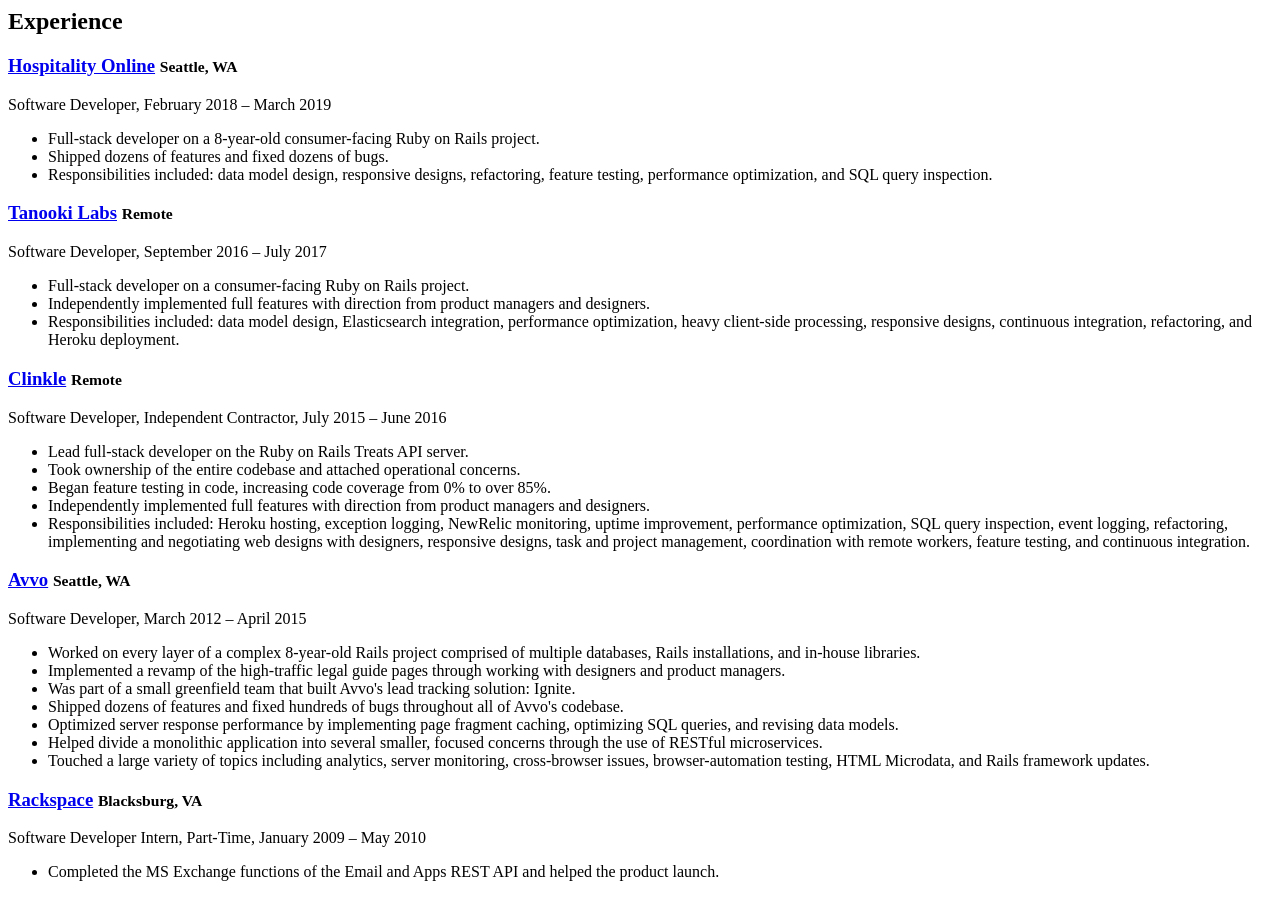
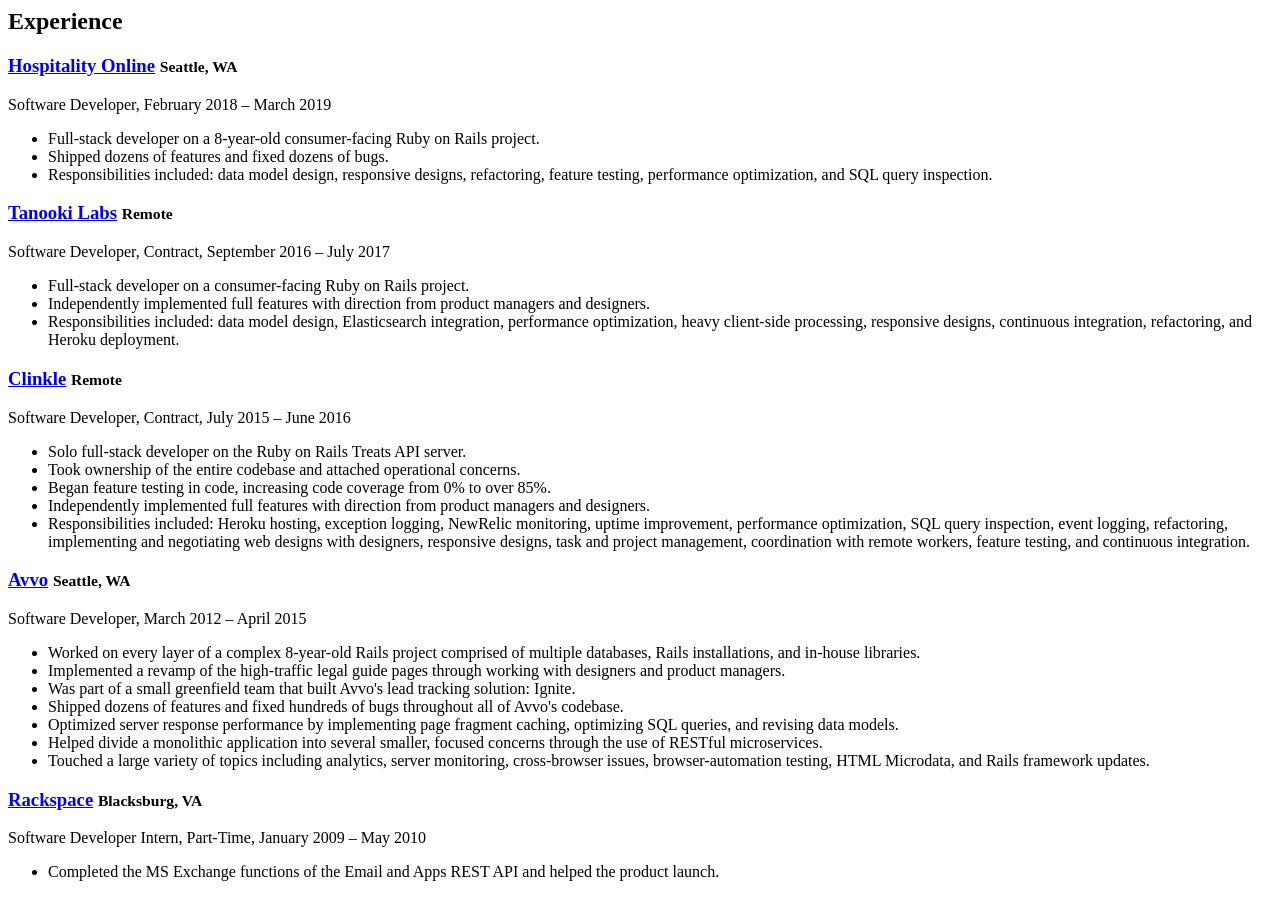
Before and after one commit to kevinlinp/kevinlinp.github.io, an Eleventy site: page src/_includes/resume/experience.pug in a window 1280 px wide. Built offline with nearby package versions, Linux system fonts and the light colour scheme; Eleventy itself is replaced by a stand-in of ours; files that its build step writes are made by us from their sources.

Commit message:
resume experience tweaks

```diff
--- a/src/_includes/resume/experience.pug
+++ b/src/_includes/resume/experience.pug
@@ -18,7 +18,7 @@
     |
     |
     small Remote
-  p Software Developer, September 2016 – July 2017
+  p Software Developer, Contract, September 2016 – July 2017
   ul
     li Full-stack developer on a consumer-facing Ruby on Rails project.
     li Independently implemented full features with direction from product managers and designers.
@@ -30,9 +30,9 @@
     |
     |
     small Remote
-  p Software Developer, Independent Contractor, July 2015 – June 2016
+  p Software Developer, Contract, July 2015 – June 2016
   ul
-    li Lead full-stack developer on the Ruby on Rails Treats API server.
+    li Solo full-stack developer on the Ruby on Rails Treats API server.
     li Took ownership of the entire codebase and attached operational concerns.
     li Began feature testing in code, increasing code coverage from 0% to over 85%.
     li Independently implemented full features with direction from product managers and designers.
```
Also changed, not shown: resume.html.
